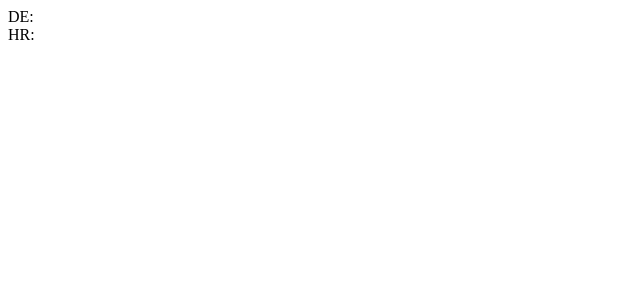
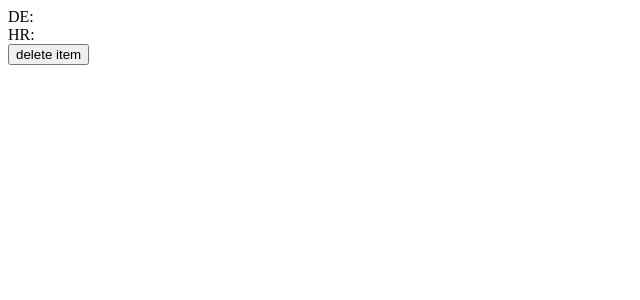
Before and after one commit to AlexGrohmann/Bok, a Next.js app: page /components/Item in a window 1280 px wide. Shown: the top 300 px of the page, without its empty margins (0-640 px from the left). Built offline with nearby package versions, Linux system fonts and the light colour scheme.

Commit message:
fix deleting item

```diff
--- a/package.json
+++ b/package.json
@@ -6,6 +6,7 @@
     "start": "next start"
   },
   "dependencies": {
+    "@types/mongodb": "^4.0.7",
     "dotenv": "^16.4.5",
     "express": "^4.19.2",
     "mongodb": "^6.8.0",
--- a/pages/api-helper.js
+++ b/pages/api-helper.js
@@ -35,3 +35,21 @@ export async function addData(de, hr) {
     console.error(error.message);
   }
 }
+
+export async function deleteData(id) {
+  const url = "/api/subscribers/" + id;
+  console.log("###### ID #####", id);
+  try {
+    const response = await fetch(url, {
+      method: "DELETE", // Method itself
+    });
+    if (!response.ok) {
+      throw new Error(`Response status: ${response.status}`);
+    }
+
+    const json = await response.json();
+    console.log(json);
+  } catch (error) {
+    console.error(error.message);
+  }
+}
--- a/pages/api/subscribers/[id].js
+++ b/pages/api/subscribers/[id].js
@@ -10,7 +10,7 @@ export default async (req, res) => {
   switch (req.method) {
     case "GET":
       try {
-        const subscriber = await collection.findOne({ _id: ObjectId(id) });
+        const subscriber = await collection.findOne({ _id: new ObjectId(id) });
         if (!subscriber) {
           res.status(404).json({ error: "Subscriber not found" });
         } else {
@@ -25,7 +25,7 @@ export default async (req, res) => {
       try {
         const updatedSubscriber = req.body;
         const result = await collection.updateOne(
-          { _id: ObjectId(id) },
+          { _id: new ObjectId(id) },
           { $set: updatedSubscriber }
         );
         if (result.matchedCount === 0) {
@@ -40,7 +40,9 @@ export default async (req, res) => {
 
     case "DELETE":
       try {
-        const result = await collection.deleteOne({ _id: ObjectId(id) });
+        const result = await collection.deleteOne({
+          _id: new ObjectId(id),
+        });
         if (result.deletedCount === 0) {
           res.status(404).json({ error: "Subscriber not found" });
         } else {
--- a/pages/components/Item.jsx
+++ b/pages/components/Item.jsx
@@ -1,3 +1,5 @@
+import { deleteData } from "../api-helper";
+
 function Item(props) {
   const { de, hr, id } = props;
 
@@ -5,6 +7,7 @@ function Item(props) {
     <div id={id}>
       <div>DE: {de}</div>
       <div>HR: {hr}</div>
+      <button onClick={() => deleteData(id)}>delete item</button>
     </div>
   );
 }
```
Also changed, not shown: 1 other file (tests, documents, lock files or other folders).
